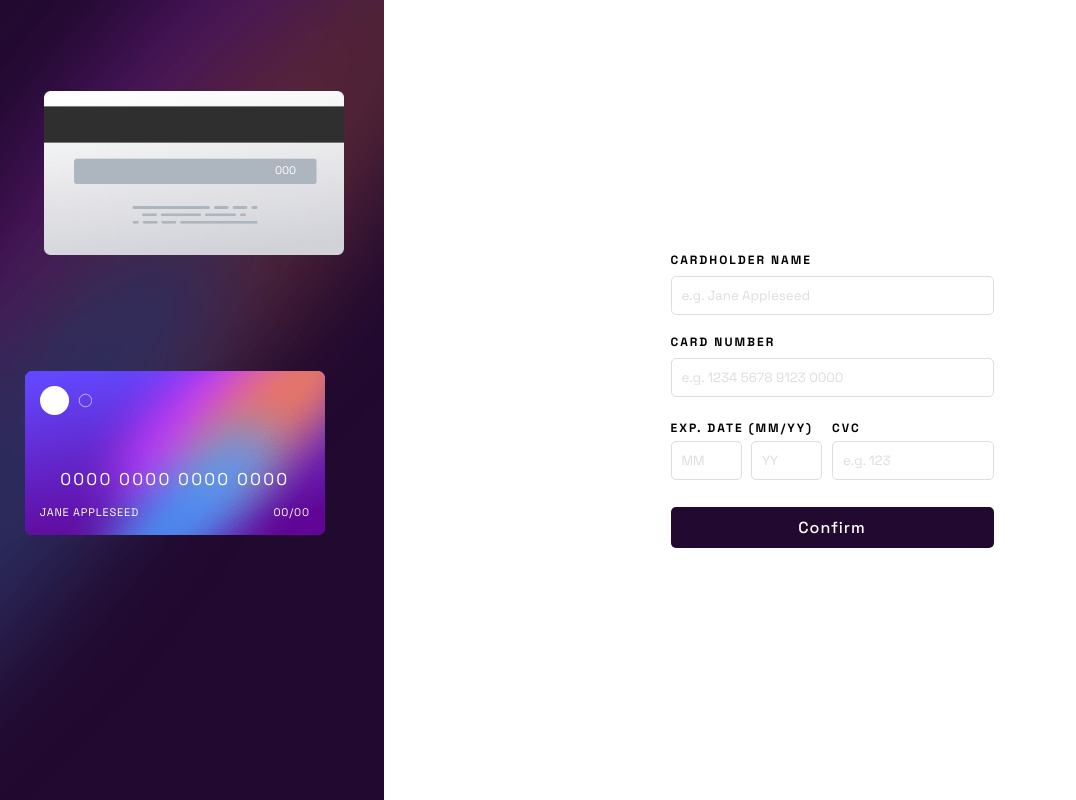
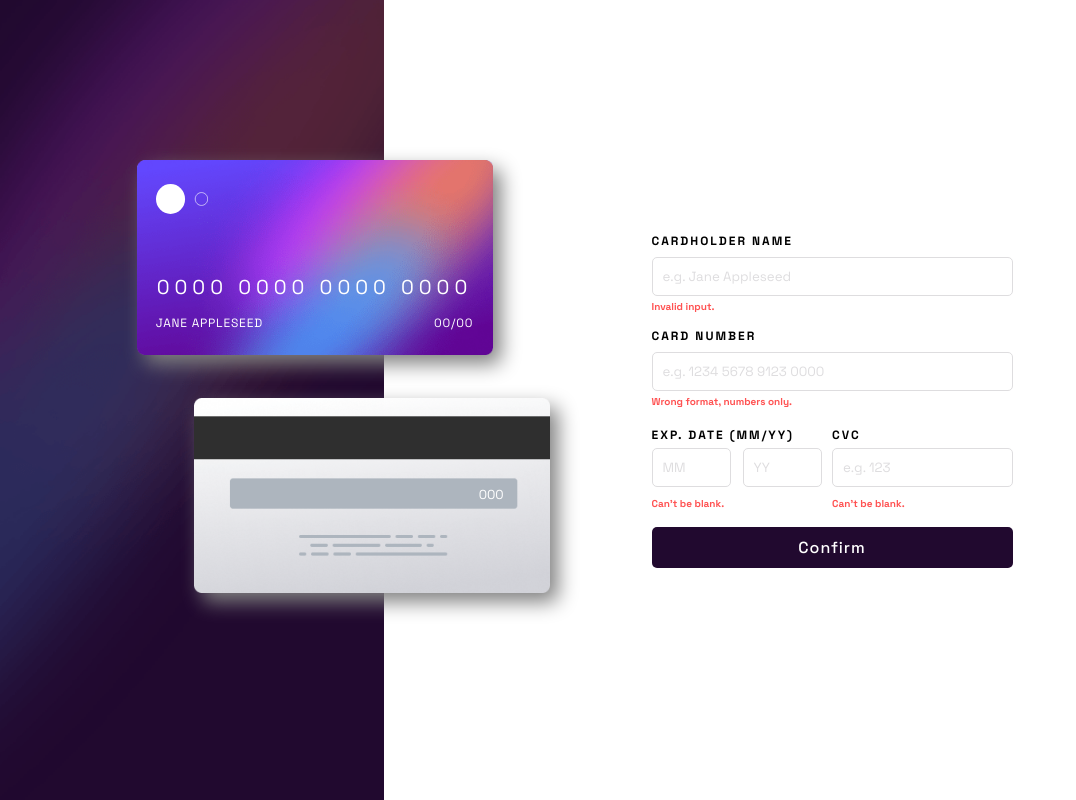
Before and after one commit to violettpv/Interactive-card-details-form, a plain HTML site: page index.html in a window 1280 px wide. Shown: the whole page, without its empty margins (0-1076 px from the left). Drawn offline with Linux system fonts and the light colour scheme.

Commit message:
css, responsive

```diff
--- a/css/input.scss
+++ b/css/input.scss
@@ -76,13 +76,13 @@ body {
     align-items: center;
     position: relative;
   }
-
   .card-back-side, .card-front-side {
     position: absolute;
     width: 260px;
     height: 145px;
+
+    filter: drop-shadow(8px 9px 10px gray); //===== !!!
   }
-
   .card-back-side {
     top: 10%;
     right: 10%;
@@ -109,19 +109,21 @@ body {
     flex-direction: column;
     justify-content: space-around;
 
+    .card-logo-container {
+      margin: 5% 0 0 5%;
+    }
     img {
       width: 52px;
       height: auto;
-      margin: 15px 0 0 15px;
+      //margin: 15px 0 0 15px;
     }
-
     .card-info {
-      padding: 15px;
+      //padding: 15px;
+      padding: 5%;
       font-size: 12px;
       display: flex;
       flex-direction: column;
     }
-
     #card-number {
       font-size: 17px;
       text-align: center;
@@ -138,7 +140,6 @@ body {
       align-items: center;
     }
   }
-
 
   // ================== FORM ==================
   form {
@@ -157,13 +158,11 @@ body {
       margin-bottom: 15px;
       width: 95%;
     }
-
     label {
       font-size: 12px;
       letter-spacing: 2px;
       margin-bottom: 4px;
     }
-
     input[type="text"] {
       padding: 10px;
       margin: 4px 0 4px 0;
@@ -171,6 +170,7 @@ body {
       border-radius: 5px;
       font-family: SpaceGrotesk-Regular, sans-serif;
       color: black;
+      //box-sizing: border-box;
 
       &::placeholder {
         color: $light-grayish-violet;
@@ -188,7 +188,13 @@ body {
         border: 1px solid $red-input-errors;
       }
     }
-
+    #fullname-error, #card-number-error, #date-error, #cvc-error {
+      color: $red-input-errors;
+      font-size: 10px;
+      text-transform: none;
+      font-family: SpaceGrotesk-Bold, sans-serif;
+      //margin-top: 4px;
+    }
     button {
       background-color: $very-dark-violet;
       color: white;
@@ -199,9 +205,12 @@ body {
       border-radius: 5px;
       padding: 10px 20px;
       width: 95%;
-      margin-top: 8px;
+      //margin-top: 8px;
+      &:hover {
+        cursor: pointer;
+        background-color: rgb(103, 8, 140);
+      }
     }
-
     .date-n-cvv {
       display: flex;
       flex-direction: row;
@@ -212,7 +221,6 @@ body {
         width: 50%;
       }
     }
-
     .form-date-input {
       display: flex;
       flex-direction: row;
@@ -230,17 +238,27 @@ body {
       width: 100%;
     }
   }
-
 }
 
 @media only screen and (min-width: 401px) {
-  // think about that ??
   .card-content {
     width: 380px;
   }
   .card-back-side, .card-front-side {
     width: 300px;
     height: 185px;
+  }
+  .card-front-side {
+    #card-number {
+      letter-spacing: 3.2px;
+    }
+  }
+}
+
+// for screens whose height exceeds 850px
+@media only screen and (min-height: 850px) {
+  .card-content {
+    margin-top: 30px;
   }
 }
 
@@ -260,4 +278,97 @@ body {
     height: 100%;
   }
 
+  // ================== CARD ==================
+  .card-back-side, .card-front-side {
+    width: 350px;
+    //height: 180px;
+  }
+  .card-front-side {
+    top: 20%;
+    left: 10%;
+    //margin-bottom: 25px;
+    margin-bottom: 9%;
+
+    .card-logo-container {
+      margin: 3% 0 0 7%;
+    }
+    .card-info {
+      padding: 5% 7% 3% 7%;
+    }
+    #card-number {
+      font-size: 18px;
+      letter-spacing: 5px;
+      padding: 10px 0 15px 0;
+    }
+    .card-name-and-date {
+      letter-spacing: 0.8px;
+      font-size: 12px;
+    }
+  }
+  .card-back-side {
+    top: 45%;
+    left: 25%;
+    //margin-top: 25px;
+    margin-top: 9%;
+
+    div {
+      font-size: 13px;
+    }
+  }
+
+  // ================== FORM ==================
+  form {
+    width: 380px;
+  }
 }
+
+/* Large devices (laptops/desktops, 1130px and up) */
+@media only screen and (min-width: 1130px) {
+  // ================== CARD ==================
+  .card-front-side {
+    top: 20%;
+    left: 25%;
+    //margin-bottom: 25px;
+  }
+  .card-back-side {
+    top: 45%;
+    left: 40%;
+    //margin-top: 25px;
+  }
+}
+
+/* Large devices (laptops/desktops, 1250px and up) */
+@media only screen and (min-width: 1250px) {
+  // ================== CARD ==================
+  .card-back-side, .card-front-side {
+    width: 397px;
+    height: 195px;
+  }
+  .card-front-side {
+    top: 20%;
+    left: 30%;
+    margin-bottom: 10%;
+
+    .card-logo-container {
+      margin: 3% 0 0 10%;
+    }
+    .card-info {
+      padding: 5% 10% 3% 10%;
+    }
+    #card-number {
+      font-size: 20px;
+      letter-spacing: 5px;
+      padding: 10px 0 15px 0;
+    }
+    .card-name-and-date {
+      letter-spacing: 0.8px;
+      font-size: 12px;
+    }
+  }
+  .card-back-side {
+    top: 45%;
+    left: 45%;
+    margin-top: 10%;
+  }
+
+}
--- a/index.html
+++ b/index.html
@@ -35,10 +35,12 @@
             <div class="form-group">
                 <label for="cardholder">Cardholder Name</label>
                 <input type="text" id="cardholder" placeholder="e.g. Jane Appleseed">
+                <span id="fullname-error">Invalid input.</span>
             </div>
             <div class="form-group">
                 <label for="card-num">Card Number</label>
-                <input type="text" id="card-num" placeholder="e.g. 1234 5678 9123 0000">
+                <input type="text" class="invalid-input" id="card-num" placeholder="e.g. 1234 5678 9123 0000">
+                <span id="card-number-error">Wrong format, numbers only.</span>
             </div>
             <div class="form-group date-n-cvv">
                 <div class="form-date">
@@ -47,13 +49,15 @@
                         <input type="text" id="exp-month" placeholder="MM">
                         <input type="text" id="exp-year" placeholder="YY">
                     </div>
+                    <span id="date-error">Can't be blank.</span>
                 </div>
                 <div class="form-cvc">
                     <label for="cvc">CVC</label>
                     <input type="text" id="cvc" placeholder="e.g. 123">
+                    <span id="cvc-error">Can't be blank.</span>
                 </div>
             </div>
-            <button type="submit" class="btn btn-primary">Confirm</button>
+            <button type="button" onclick="sendCardDetails()" class="btn btn-primary">Confirm</button>
         </form>
     </div>
 </div>
--- a/index.js
+++ b/index.js
@@ -0,0 +1,10 @@
+// === Contact Form
+const nameSpan = document.getElementById('fullname-error');
+const nameInput = document.getElementById('cardholder');
+
+// document.getElementById("content").getElementsByTagName("span")[0].innerHTML="";
+
+function sendCardDetails() {
+
+
+}
```
Also changed, not shown: test.html (added, +29 -0 lines), css/output.css, 1 other file.
